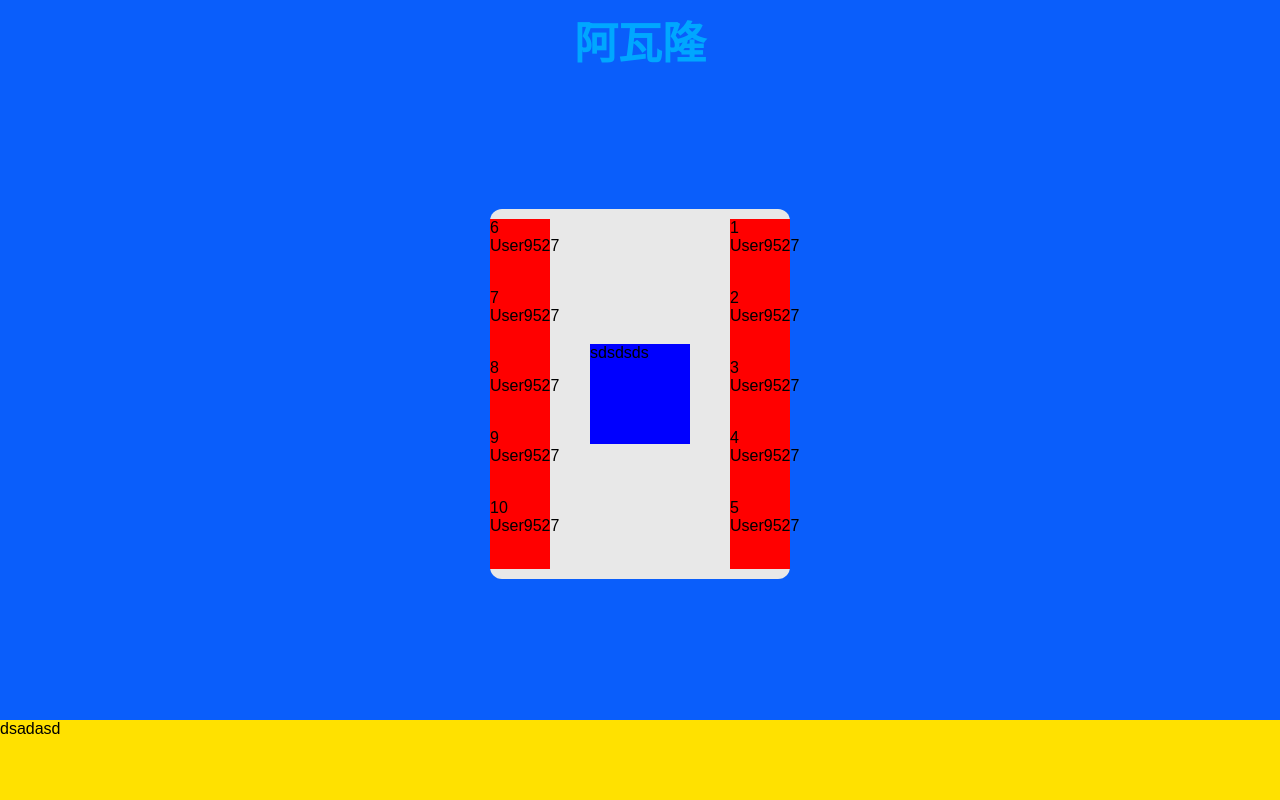
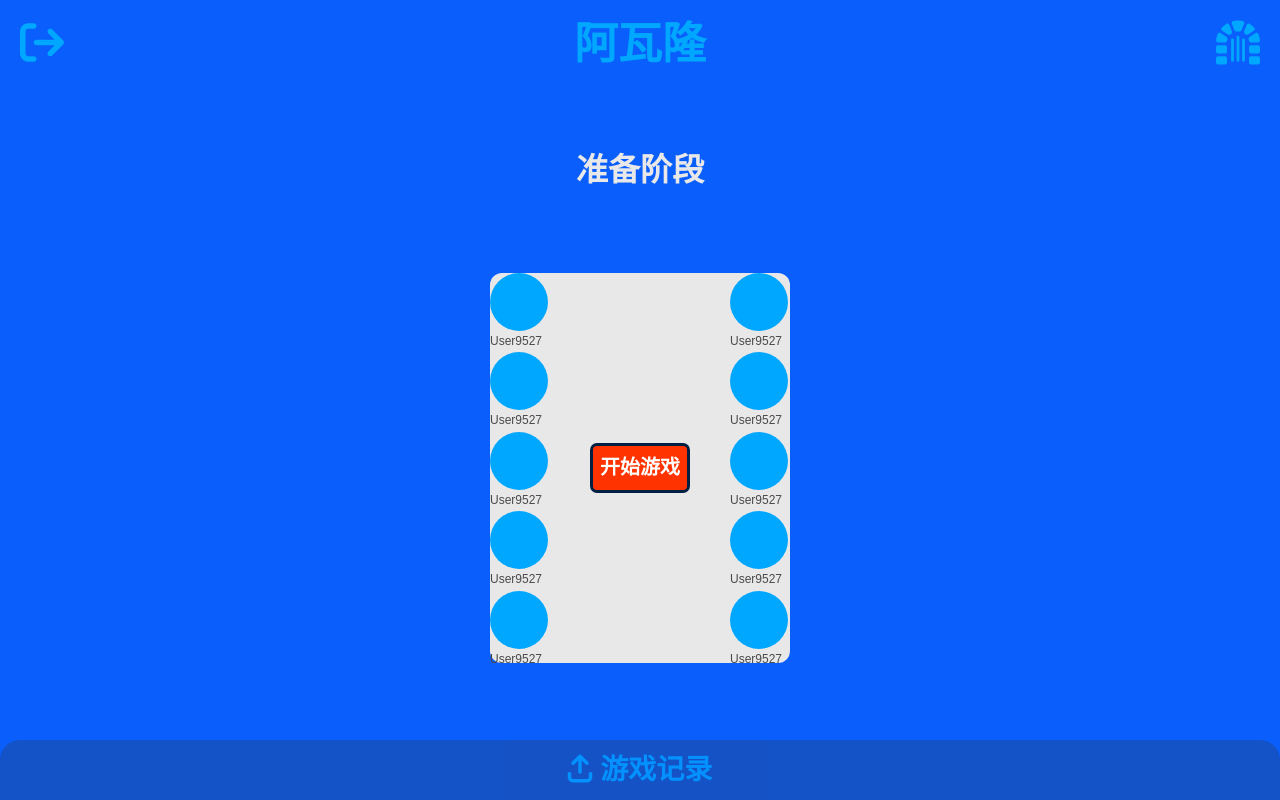
Before and after one commit to junjielyu13/Avalon.io, a website built with webpack: page public/view/game.ejs in a window 1280 px wide. Built offline with nearby package versions, Linux system fonts and the light colour scheme; what @nestjs/common, @nestjs/core would draw is missing.

Commit message:
feat: main game page

```diff
--- a/public/css/app.css
+++ b/public/css/app.css
@@ -26,7 +26,7 @@ html {
   display: flex;
   flex-direction: row;
   align-items: center;
-  justify-content: center;
+  justify-content: space-between;
   width: 100%;
   height: 6%;
   margin-top: 20px;
@@ -38,9 +38,27 @@ html {
   color: #00a7ff;
 }
 
+.exit {
+  font-size: 44px;
+  font-weight: bold;
+  color: #00a7ff;
+  margin-left: 20px;
+}
+
+.exit a {
+  color: inherit;
+}
+
+.on-game {
+  font-size: 44px;
+  font-weight: bold;
+  color: #00a7ff;
+  margin-right: 20px;
+}
+
 .card {
   width: 300px;
-  height: 370px;
+  height: 380px;
   background-color: #fff;
   border: none;
   border-radius: 0.75em;
@@ -108,6 +126,10 @@ html {
   margin-bottom: 30px;
 }
 
+.button a {
+  text-decoration: none;
+}
+
 .button-info {
   display: block;
   box-sizing: border-box;
@@ -138,13 +160,27 @@ html {
 
 /* game page */
 
+.game-status {
+  display: flex;
+  align-items: center;
+  justify-content: center;
+  width: 100%;
+  height: 50px;
+}
+
+.game-status-text {
+  font-size: 32px;
+  font-weight: bold;
+  color: #e8e8e8;
+}
+
 .game {
   display: flex;
   flex-direction: row-reverse;
   align-items: center;
   justify-content: space-between;
   width: 300px;
-  height: 370px;
+  height: 390px;
   background-color: #e8e8e8;
   border-radius: 0.75em;
 }
@@ -152,26 +188,70 @@ html {
 .player-col {
   display: flex;
   flex-direction: column;
-  justify-content: space-around;
-  background-color: red;
+  justify-content: space-between;
+  height: 100%;
+  width: 60px;
 }
 
-.player-col > div {
-  width: 60px;
-  height: 70px;
-  background-color: red;
+.player-box {
+  width: 100%;
+  height: 72px;
+}
+
+.player-icon {
+  width: 58px;
+  height: 58px;
+  background-color: #00a7ff;
   box-sizing: border-box;
   border-radius: 50%;
 }
 
-.playe-option {
-  width: 100px;
-  height: 100px;
-  background-color: blue;
+.player-name {
+  font-size: 12px;
+  color: #4b4a4a;
 }
 
 .history {
+  display: flex;
+  align-items: center;
+  justify-content: center;
   width: 100%;
-  height: 10%;
-  background-color: #ffe100;
+  height: 60px;
+  background-color: #194eb1;
+  border-top-left-radius: 20px;
+  border-top-right-radius: 20px;
+  opacity: 0.7;
 }
+
+.history-text {
+  font-size: 28px;
+  font-weight: bold;
+  color: #00a7ff;
+}
+
+.playe-option {
+  display: flex;
+  align-items: center;
+  justify-content: center;
+  width: 100px;
+  height: 100px;
+}
+
+.game-option-start-game {
+  width: 168px;
+  height: 50px;
+  background-color: #f30;
+  box-sizing: border-box;
+  border: 3px #002043 solid;
+  border-radius: 7px;
+}
+
+.game-option-start-game:hover {
+  opacity: 0.8;
+}
+
+.game-option-start-game-text {
+  font-size: 20px;
+  font-weight: bold;
+  color: #fff;
+}
--- a/public/view/game.ejs
+++ b/public/view/game.ejs
@@ -12,69 +12,98 @@
 
     <link rel="stylesheet" href="../css/app.css" />
     <link rel="stylesheet" href="../css/normalize.css" />
+    <link
+      rel="stylesheet"
+      href="https://kit.fontawesome.com/799073a1c9.css"
+      crossorigin="anonymous"
+    />
 
     <script src="../util/jquery.js"></script>
     <script src="../js/system.js"></script>
     <script src="../js/app.js"></script>
+    <script
+      src="https://kit.fontawesome.com/799073a1c9.js"
+      crossorigin="anonymous"
+    ></script>
   </head>
   <body>
     <div class="container">
       <div class="nav">
+        <span class="exit">
+          <a href="http://localhost:3000">
+            <i class="fa-solid fa-arrow-right-from-bracket"></i>
+          </a>
+        </span>
         <span class="logo">阿瓦隆</span>
+        <span class="on-game">
+          <i class="fa-solid fa-dungeon"></i>
+        </span>
+      </div>
+
+      <div class="game-status">
+        <span class="game-status-text">准备阶段</span>
       </div>
 
       <div class="game">
         <div class="player-col">
-          <div>
-            <div class="player-icon">1</div>
+          <div class="player-box">
+            <div class="player-icon"></div>
             <span class="player-name">User9527</span>
           </div>
-
-          <div>
-            <div class="player-icon">2</div>
+          <div class="player-box">
+            <div class="player-icon"></div>
             <span class="player-name">User9527</span>
           </div>
-          <div>
-            <div class="player-icon">3</div>
+          <div class="player-box">
+            <div class="player-icon"></div>
             <span class="player-name">User9527</span>
           </div>
-          <div>
-            <div class="player-icon">4</div>
+          <div class="player-box">
+            <div class="player-icon"></div>
             <span class="player-name">User9527</span>
           </div>
-          <div>
-            <div class="player-icon">5</div>
+          <div class="player-box">
+            <div class="player-icon"></div>
             <span class="player-name">User9527</span>
           </div>
         </div>
 
-        <div class="playe-option">sdsdsds</div>
+        <div class="playe-option">
+          <button class="game-option-start-game">
+            <span class="game-option-start-game-text"> 开始游戏 </span>
+          </button>
+        </div>
 
         <div class="player-col">
-          <div>
-            <div class="player-icon">6</div>
+          <div class="player-box">
+            <div class="player-icon"></div>
             <span class="player-name">User9527</span>
           </div>
-          <div>
-            <div class="player-icon">7</div>
+          <div class="player-box">
+            <div class="player-icon"></div>
             <span class="player-name">User9527</span>
           </div>
-          <div>
-            <div class="player-icon">8</div>
+          <div class="player-box">
+            <div class="player-icon"></div>
             <span class="player-name">User9527</span>
           </div>
-          <div>
-            <div class="player-icon">9</div>
+          <div class="player-box">
+            <div class="player-icon"></div>
             <span class="player-name">User9527</span>
           </div>
-          <div>
-            <div class="player-icon">10</div>
+          <div class="player-box">
+            <div class="player-icon"></div>
             <span class="player-name">User9527</span>
           </div>
         </div>
       </div>
 
-      <div class="history">dsadasd</div>
+      <div class="history">
+        <span class="history-text">
+          <i class="fa-solid fa-arrow-up-from-bracket"></i>
+          游戏记录
+        </span>
+      </div>
     </div>
   </body>
 </html>
--- a/public/view/index.ejs
+++ b/public/view/index.ejs
@@ -20,7 +20,9 @@
   <body>
     <div class="container">
       <div class="nav">
+        <span></span>
         <span class="logo">阿瓦隆</span>
+        <span></span>
       </div>
 
       <div class="card">
@@ -45,7 +47,9 @@
         </button>
 
         <button class="button">
-          <span class="button-info button-create"> 创建房间 </span>
+          <a href="http://localhost:3000/room">
+            <span class="button-info button-create"> 创建房间 </span>
+          </a>
         </button>
       </div>
     </div>
```
